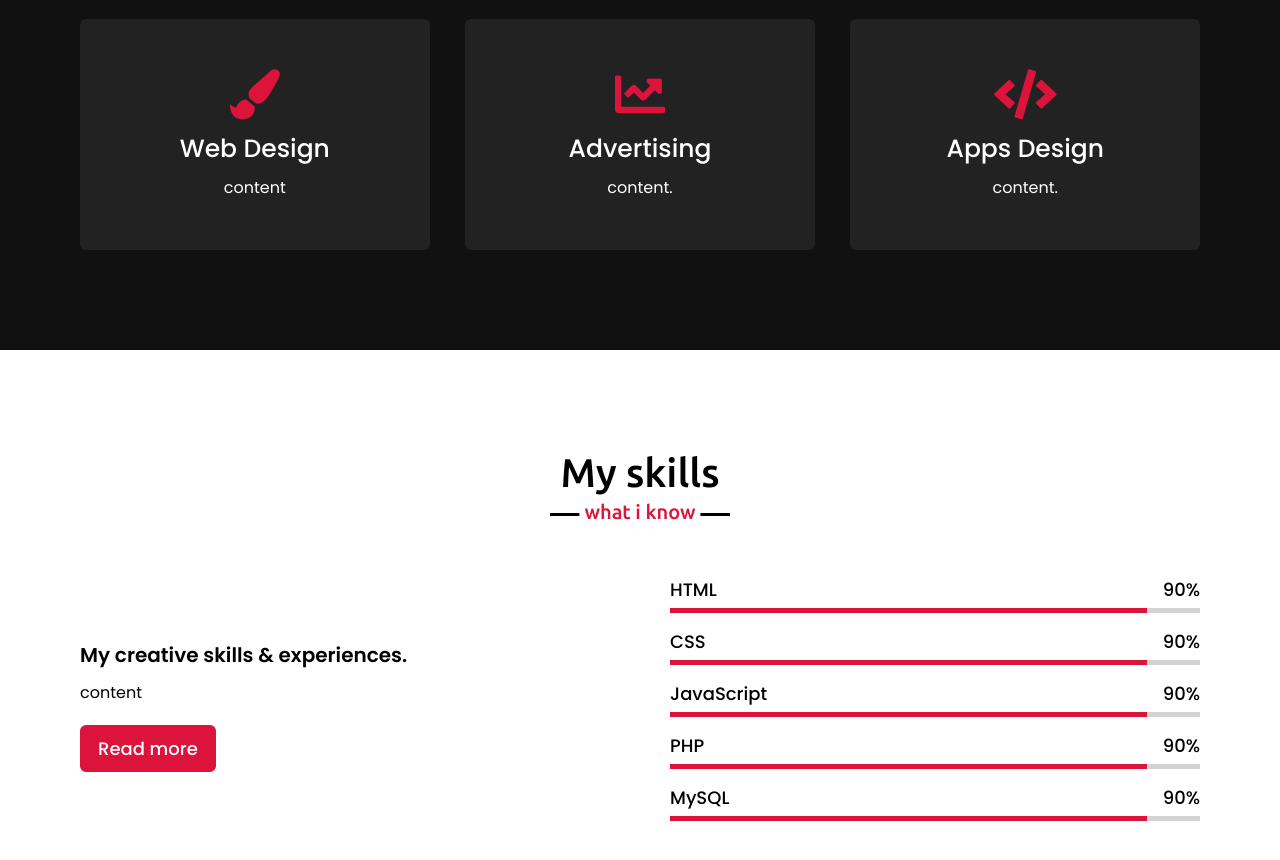
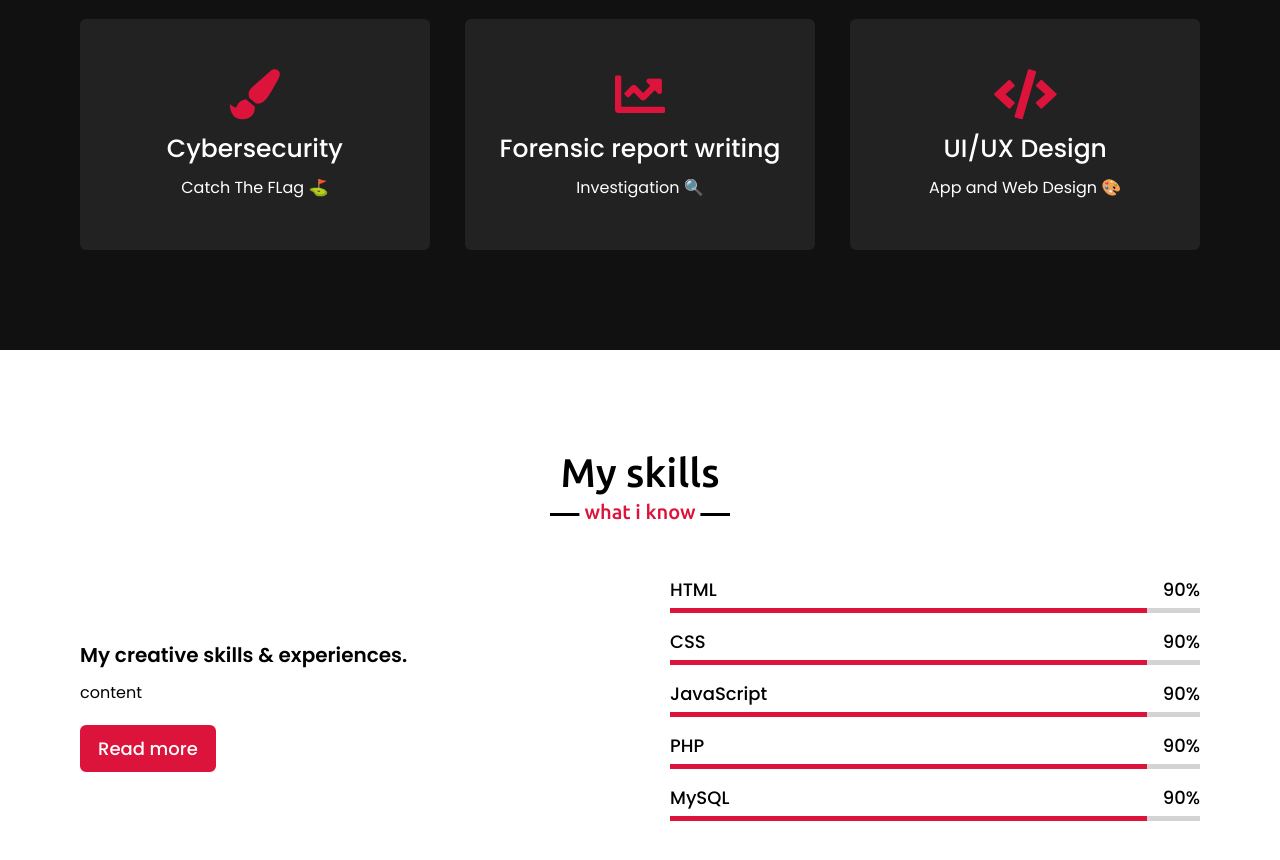
Before and after one commit to pratyaksha10/Pratyaksha, a plain HTML site: page index.html in a window 1280 px wide. Shown: the part 1740-2600 px from the top of the page. Drawn offline with nearby package versions, Linux system fonts and the light colour scheme.

Commit message:
Update index.html

```diff
--- a/index.html
+++ b/index.html
@@ -55,7 +55,7 @@
                 <div class="column right">
                     <div class="text">I'm Pratyaksha and I'm a <span class="typing-2"></span></div>
                     <p>content.</p>
-                    <a href="https://drive.google.com/file/d/1TiSVkttdj6-woCRf73F4v9XLkqY4nhKN/view?usp=sharing">Download CV</a>
+                     <a href="https://drive.google.com/file/d/1eGm_k0EAPEd9xhtTOmFGanJZKN6YeaZ3/view?usp=sharing">Download CV</a>
                 </div>
             </div>
         </div>
@@ -68,22 +68,22 @@
                 <div class="card">
                     <div class="box">
                         <i class="fas fa-paint-brush"></i>
-                        <div class="text">Web Design</div>
-                        <p>content </p>
+                        <div class="text">Cybersecurity</div>
+                        <p>Catch The FLag ⛳</p>
                     </div>
                 </div>
                 <div class="card">
                     <div class="box">
                         <i class="fas fa-chart-line"></i>
-                        <div class="text">Advertising</div>
-                        <p>content.</p>
+                        <div class="text">Forensic report writing</div>
+                        <p>Investigation 🔍</p>
                     </div>
                 </div>
                 <div class="card">
                     <div class="box">
                         <i class="fas fa-code"></i>
-                        <div class="text">Apps Design</div>
-                        <p>content.</p>
+                        <div class="text">UI/UX Design</div>
+                        <p>App and Web Design 🎨</p>
                     </div>
                 </div>
                </div>
@@ -98,7 +98,7 @@
                 <div class="column left">
                     <div class="text">My creative skills & experiences.</div>
                     <p>content</p>
-                    <a href="https://github.com/pratyaksha10">Read more</a>
+                    <a href="https://medium.com/@pratyakshasharma1476/hey-you-showed-up-f45ea293e1eb">Read more</a>
                 </div>
                 <div class="column right">
                     <div class="bars">
```
